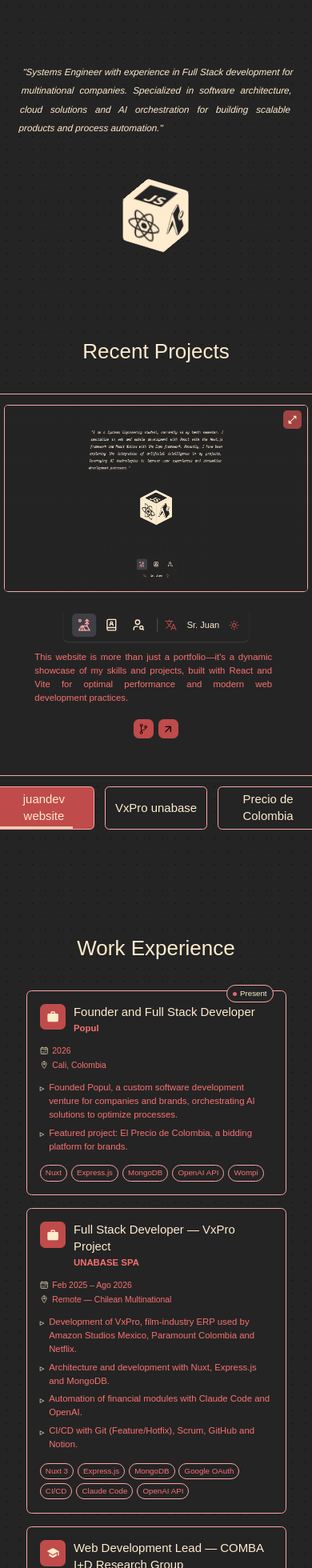
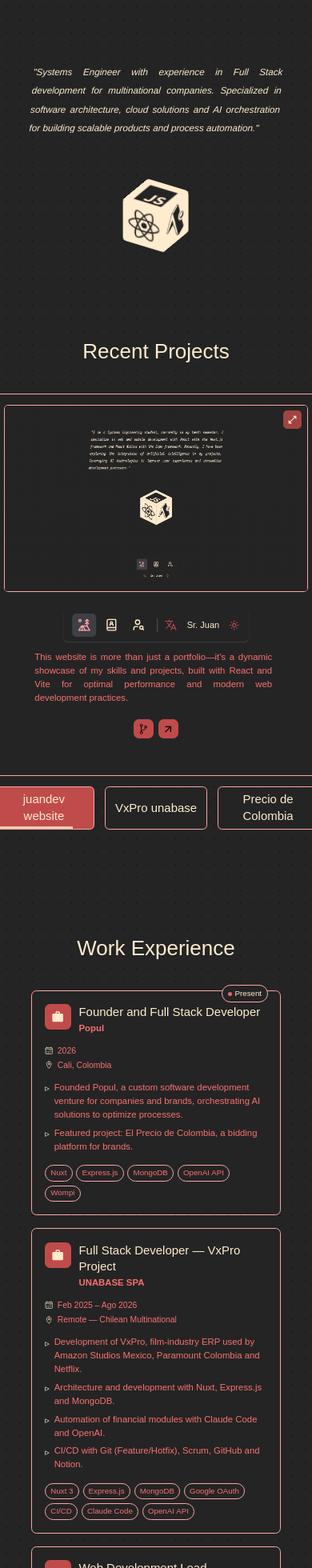
Before and after one commit to JuanPython1/juandev.is-a.dev, a React (Vite) app: page /#/ in a window 390 px wide. Shown: the top 1960 px of the page at 80% size. Built offline with nearby package versions, Linux system fonts and the light colour scheme; a web font is replaced by a local one.

Commit message:
style: :art: add horizontal padding to start sections on mobile

```diff
--- a/src/index.css
+++ b/src/index.css
@@ -99,7 +99,7 @@
 
   /* Wrapper de secciones (start.jsx) — combinar con la clase animationBlurIn */
   .section-blur {
-    @apply flex flex-col gap-[2.5em] md:gap-[4em] justify-center items-center p-[2.5em] mx-auto;
+    @apply flex flex-col gap-[2.5em] md:gap-[4em] justify-center items-center py-[2.5em] px-[3em] md:p-[2.5em] mx-auto;
   }
 
   /* Raíz de escala: todo lo que esté en em dentro de un elemento con esta
--- a/src/pages/start/start.jsx
+++ b/src/pages/start/start.jsx
@@ -11,7 +11,7 @@
     return (
         <main className="flex-grow">
 
-            <section className="relative flex flex-col gap-[1.5em] min-w-3 max-w-[32em] p-[2em] mx-auto overflow-hidden zoom-scale-root">
+            <section className="relative flex flex-col gap-[1.5em] min-w-3 max-w-[32em] py-[2em] px-[3em] md:px-[2em] mx-auto overflow-hidden zoom-scale-root">
 
                 <div className="absolute flex justify-center items-center w-full h-full top-0 left-0">
                     <h1 className="font_juan_tittle_SrJuan title-animation">
```
